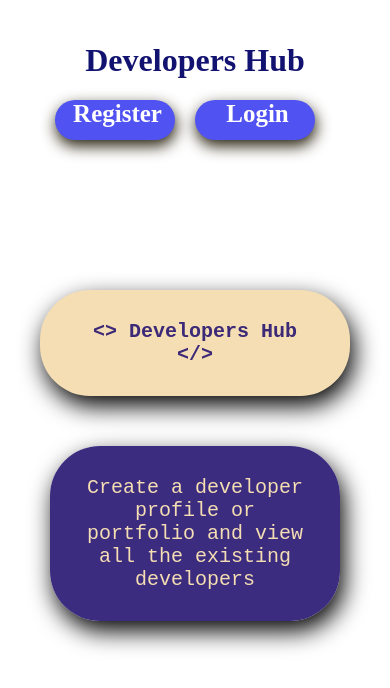
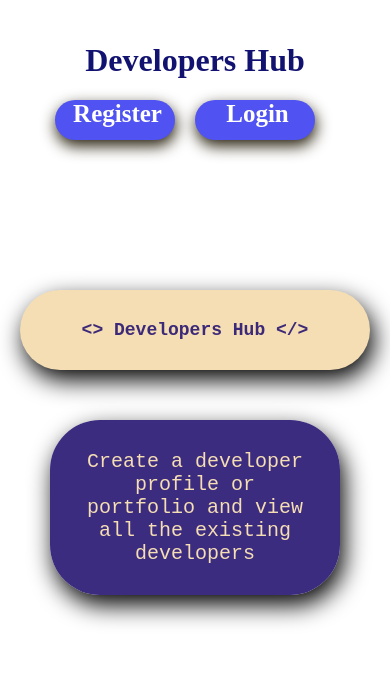
Before and after one commit to bhargavbalu63/dev_hub_frontend, a React (Create React App) app: page / in a window 390 px wide. Shown: the top 688 px of the page. Built offline with nearby package versions, Linux system fonts and the light colour scheme.

Commit message:
addded css

```diff
--- a/src/Home.css
+++ b/src/Home.css
@@ -103,10 +103,7 @@ h2{
         margin:auto;
 
     }
-.hfont
-{
-    width: 250px;
-}
+
     #hhead
     {
         display: block;
@@ -128,7 +125,7 @@ h2{
 
 .hfont
 {
-    font-size: 20px;
+    font-size: 18px;
 }
 .pfont{
     font-size: 20px;
```
